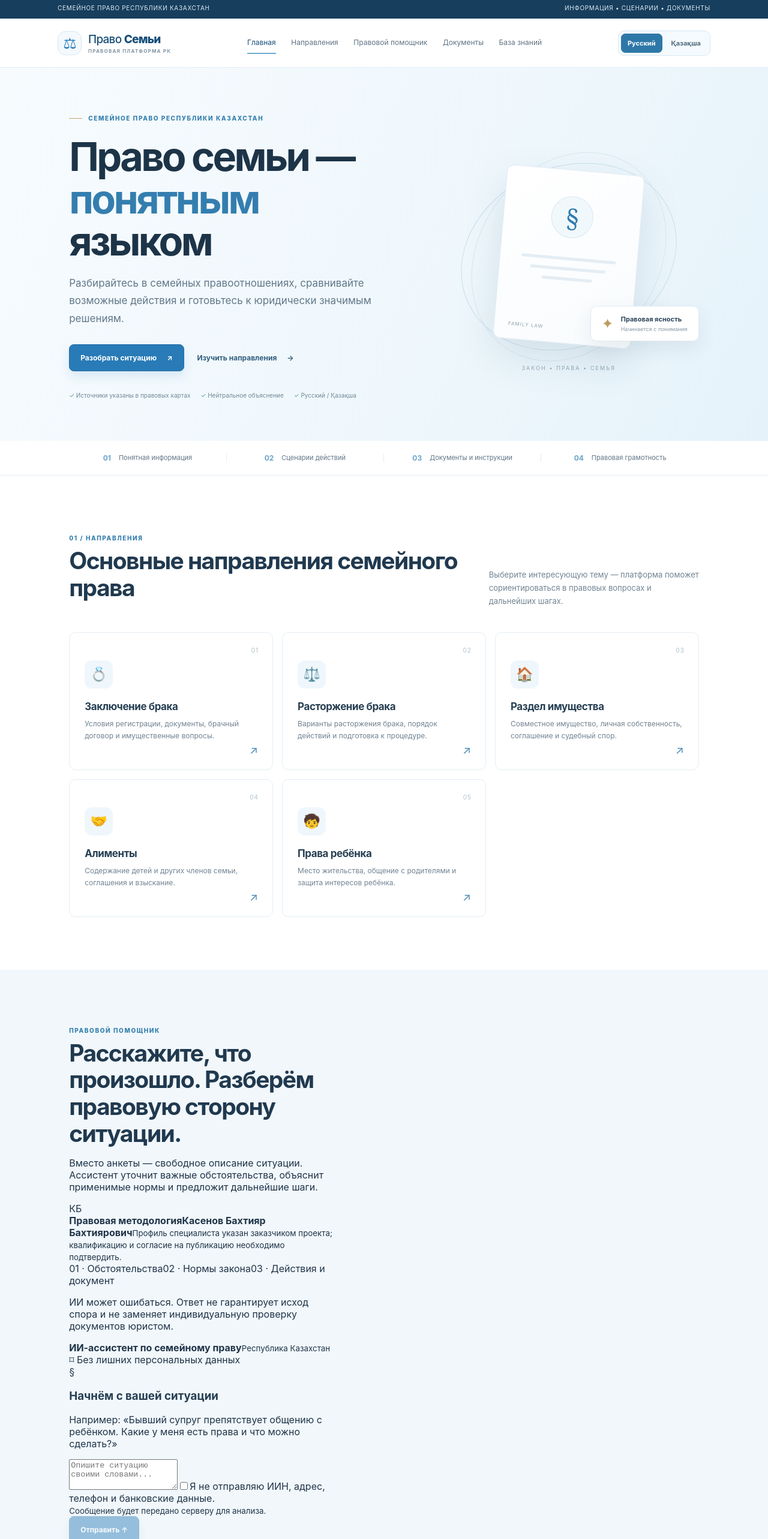
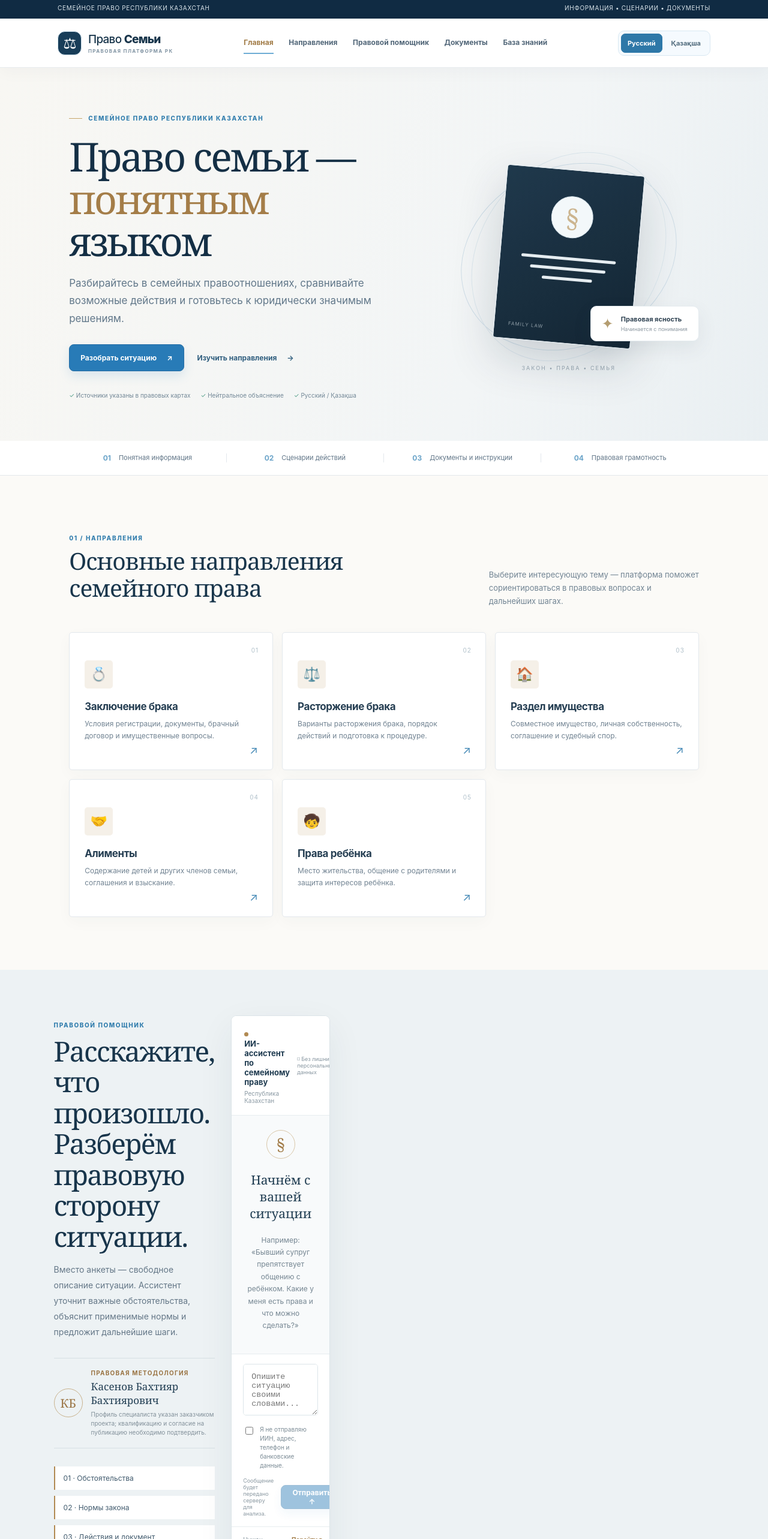
Before and after one commit to Zheka20065674/pravo-semi, a React (Vite) app: page / in a window 1280 px wide. Shown: the top 2566 px of the page at 60% size. Built offline with nearby package versions, Linux system fonts and the light colour scheme.

Commit message:
Redesign platform with refined legal editorial visual system

```diff
--- a/src/index.css
+++ b/src/index.css
@@ -182,3 +182,77 @@ h3 { color:#263f53; }
 .document-paper-example { color:#174d91; font-family:"Segoe Print","Bradley Hand","Comic Sans MS",cursive; }
 .document-paper-example>h2,.document-paper-example .document-paper-subtitle,.document-paper-example section h3,.document-paper-example section p { color:#174d91; font-family:"Segoe Print","Bradley Hand","Comic Sans MS",cursive; }
 .document-paper-example section p { line-height:1.75; }
+
+
+/* Serious editorial redesign: calm legal palette, readable hierarchy, restrained ornament. */
+:root { --ink:#172d40; --navy:#102b43; --blue:#245b7b; --accent:#b18a52; --line:#e3e8ec; --paper:#fbfaf7; }
+html { scroll-behavior:smooth; scroll-padding-top:100px; }
+body { background:var(--paper); color:var(--ink); font-family:Inter, "Segoe UI", Arial, sans-serif; }
+.topline { background:#102b43; color:#d9e3e9; }
+.site-header { position:sticky; top:0; z-index:30; min-height:82px; background:rgba(255,255,255,.96); border-bottom:1px solid #e7ebee; box-shadow:0 8px 25px #122d4008; backdrop-filter:blur(14px); }
+.brand-mark { border-radius:12px; color:#fff; background:#183d58; }
+.brand { color:#18354b; }
+.brand small { letter-spacing:.17em; }
+.nav-link { color:#526779; font-size:12px; font-weight:650; }
+.nav-link.active,.nav-link:hover { color:#a17b46; }
+.hero { background:linear-gradient(110deg,#f8f7f3 0%,#f2f5f6 65%,#e9eff2 100%); }
+.hero h1 { color:#142f45; font-family:Georgia,"Times New Roman",serif; font-weight:500; letter-spacing:-.045em; }
+.hero h1 em { color:#a47d48; }
+.hero-visual { filter:saturate(.7); }
+.visual-card { border-radius:5px; background:linear-gradient(145deg,#163b56,#0d263b); box-shadow:0 28px 75px #102b4330; }
+.visual-symbol { color:#d5b47e; }
+.quick-strip { background:#fff; }
+.section-heading h2,.assistant-copy h2,.about-inner h2 { color:#18354b; font-family:Georgia,"Times New Roman",serif; font-weight:500; letter-spacing:-.025em; }
+.topic-card,.document-card,.scenario-card { border-radius:5px; box-shadow:0 8px 26px #1a354a08; }
+.topic-card:hover { border-color:#c9b28e; box-shadow:0 16px 35px #1a354a12; }
+.topic-icon { border-radius:5px; color:#a47d48; background:#f5f0e8; }
+.assistant-section { background:#edf2f4; }
+.documents-section { background:#fbfaf7; }
+.knowledge-section { background:#f1f3f2; }
+.site-footer { background:#102b43; }
+.legal-assistant-section { padding:76px 7%; }
+.legal-assistant-wrap { display:grid; grid-template-columns:.82fr 1.18fr; gap:6%; width:100%; max-width:1280px; margin:0 auto; align-items:start; }
+.legal-assistant-intro h2 { margin:12px 0 17px; color:#18354b; font:500 clamp(30px,3.6vw,46px)/1.12 Georgia,"Times New Roman",serif; letter-spacing:-.035em; }
+.legal-assistant-intro>p:not(.eyebrow) { color:#647787; font-size:14px; line-height:1.85; }
+.assistant-expert { display:flex; gap:14px; align-items:center; margin:30px 0; padding:18px 0; border-top:1px solid #d7e0e4; border-bottom:1px solid #d7e0e4; }
+.expert-monogram { display:grid; place-items:center; flex:0 0 48px; height:48px; border:1px solid #c9b28e; border-radius:50%; color:#9a7443; font:20px Georgia,serif; }
+.assistant-expert b,.assistant-expert strong,.assistant-expert small { display:block; }
+.assistant-expert b { color:#9a7443; font-size:10px; letter-spacing:.12em; text-transform:uppercase; }
+.assistant-expert strong { margin:5px 0; color:#203d52; font:17px Georgia,serif; }
+.assistant-expert small { color:#82909a; font-size:10px; line-height:1.5; }
+.assistant-process { display:grid; gap:10px; margin:26px 0; }
+.assistant-process span { padding:12px 14px; border-left:2px solid #b18a52; color:#405a6d; background:#fff; font-size:12px; }
+.assistant-disclaimer { padding:13px 15px; border:1px solid #e3d9c8; color:#786b59!important; background:#f8f4ec; font-size:11px!important; }
+.legal-chat { overflow:hidden; border:1px solid #dce4e8; border-radius:9px; background:#fff; box-shadow:0 20px 60px #1b374b12; }
+.legal-chat-head { display:flex; justify-content:space-between; gap:12px; align-items:center; padding:18px 21px; border-bottom:1px solid #e8edef; background:#fff; }
+.legal-chat-head b,.legal-chat-head small { display:block; }
+.legal-chat-head b { color:#203c51; font-size:13px; }
+.legal-chat-head small { margin-top:5px; color:#8a99a3; font-size:10px; }
+.chat-status { display:inline-block; width:7px; height:7px; margin-right:7px; border-radius:50%; background:#b18a52; }
+.chat-lock { color:#8796a0; font-size:9px; }
+.legal-chat-body { display:flex; flex-direction:column; gap:16px; min-height:300px; max-height:540px; overflow-y:auto; padding:24px; background:#f8fafb; }
+.chat-welcome { max-width:390px; margin:auto; text-align:center; }
+.chat-welcome>span { display:grid; place-items:center; width:48px; height:48px; margin:0 auto 15px; border:1px solid #d9c7a9; border-radius:50%; color:#a27d4b; font:27px Georgia,serif; }
+.chat-welcome h3 { color:#203d52; font:21px Georgia,serif; }
+.chat-welcome p { color:#758692; font-size:12px; line-height:1.7; }
+.chat-message { display:flex; gap:10px; max-width:94%; align-items:flex-start; }
+.chat-message.user { align-self:flex-end; flex-direction:row-reverse; }
+.chat-message>span { display:grid; place-items:center; flex:0 0 28px; height:28px; border-radius:50%; color:#fff; background:#234d68; font-size:9px; }
+.chat-message.user>span { color:#5c6f7b; background:#e7edf0; }
+.chat-message>div { padding:13px 15px; border:1px solid #e3e9ec; border-radius:3px 10px 10px 10px; color:#3c5363; background:#fff; font-size:12px; line-height:1.8; white-space:pre-wrap; overflow-wrap:anywhere; }
+.chat-message.user>div { border-color:#d8e4eb; border-radius:10px 3px 10px 10px; background:#edf4f7; }
+.answer-print { display:block; margin-top:13px; padding:8px 11px; border:1px solid #d7e2e7; border-radius:4px; color:#315d78; background:#fff; font-size:10px; cursor:pointer; }
+.chat-thinking { align-self:flex-start; color:#84939d; font-size:11px; }
+.chat-thinking span { display:inline-block; width:5px; height:5px; margin-right:4px; border-radius:50%; background:#b18a52; }
+.legal-chat-form { padding:16px 19px; border-top:1px solid #e6ecef; }
+.legal-chat-form textarea { width:100%; min-height:86px; resize:vertical; padding:13px; border:1px solid #dce5e9; border-radius:5px; outline-color:#9db9c9; color:#253f53; background:#fff; font:13px/1.6 inherit; }
+.privacy-consent { display:flex; align-items:flex-start; gap:8px; margin:12px 0; color:#7b8b95; font-size:10px; line-height:1.5; }
+.privacy-consent input { accent-color:#315e78; }
+.chat-form-bottom { display:flex; align-items:center; justify-content:space-between; gap:12px; }
+.chat-form-bottom small { color:#8a98a1; font-size:9px; }
+.chat-form-bottom .btn { min-height:40px; }
+.chat-error { color:#a33e35; font-size:11px; }
+.chat-documents-link { display:flex; justify-content:space-between; gap:12px; align-items:center; padding:14px 19px; border-top:1px solid #e8edef; color:#7b8c96; font-size:10px; }
+.chat-documents-link button { border:0; color:#a17b46; background:none; font-size:10px; font-weight:750; cursor:pointer; }
+@media(max-width:900px) { .legal-assistant-wrap { grid-template-columns:1fr; gap:28px; }.legal-assistant-intro { max-width:720px; }.legal-assistant-section { padding:58px 6%; } }
+@media(max-width:560px) { .legal-chat-head { align-items:flex-start; flex-direction:column; }.legal-chat-body { min-height:260px; padding:15px; }.chat-message { max-width:100%; }.chat-form-bottom,.chat-documents-link { align-items:flex-start; flex-direction:column; }.chat-form-bottom .btn { width:100%; }.assistant-expert strong { font-size:15px; } }
```
